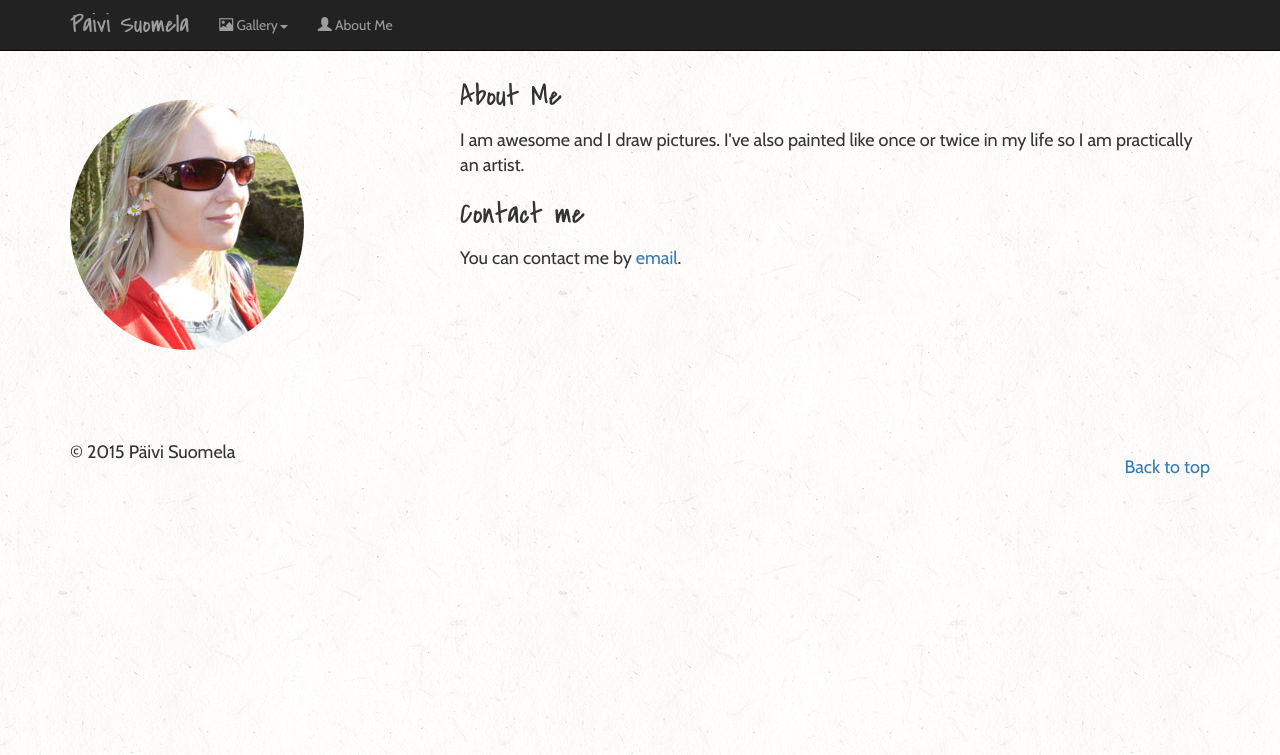
After one commit to peconia/MyPorfolio, a Django app: template gallery/templates/gallery/about_me.html in a window 1280 px wide. The commit adds this page. Shown: the top 755 px of the page. Run offline with Django 3.2, Linux system fonts and the light colour scheme; the template is opened without the code that fills it, so the values that code supplies are empty; some libraries are stand-ins or nearby versions.

Commit message:
added about me page and updated fonts

```diff
--- /dev/null
+++ b/gallery/templates/gallery/about_me.html
@@ -0,0 +1,23 @@
+{% extends 'gallery/base.html' %}
+{% load staticfiles %}
+{% block content %}
+
+
+
+    <div class="container">
+        <div class="row">
+            <div class="col-md-4">
+                <img src="{% static 'images/paivi.jpg' %}" alt="Paivi" class="img-circle myface">
+            </div>
+            <div class="col-md-8">
+                <h2>About Me</h2>
+                <p>I am awesome and I draw pictures. I've also painted like once or twice in my life so I am practically an artist.</p>
+                <h2>Contact me</h2>
+                <p>You can contact me by <a href="mailto:paivi@suomela.me">email</a>.</p>
+
+
+            </div>
+        </div>
+
+
+{% endblock content %}
--- a/gallery/templates/gallery/art_detail.html
+++ b/gallery/templates/gallery/art_detail.html
@@ -7,18 +7,18 @@
     <div class="container">
         <div class="row">
             <div class="col-lg-12">
-                <img class="img-responsive" src="{{ artwork.art.url }}">
+                <img class="img-responsive center-block" src="{{ artwork.art.url }}">
             </div>
         </div>
         <div class="row">
-            <div class="col-md-10">
+            <div class="col-md-10 center">
                 <h1> {{ artwork.title }} - {{ artwork.published_date.year }}</h1>
                 <p>{{ artwork.description|linebreaks }} </p>
                 <p>{% if previous %}
                     <a class="btn btn-lg btn-primary btn-custom" href='{% url "art" art_id=previous.id %}'>Previous</a>
                     {% endif %}
                     {% if next %}
-                    <a class="btn btn-lg btn-primary btn-custom" href='{% url "art" art_id=next.id %}'>Next</a>
+                    <a class="btn btn-lg btn-primary btn-custom pull-right" href='{% url "art" art_id=next.id %}'>Next</a>
                     {% endif %}
                 </p>
             </div>
--- a/gallery/templates/gallery/base.html
+++ b/gallery/templates/gallery/base.html
@@ -9,8 +9,7 @@
     <title>Paivi Suomela</title>
 
     <!-- fonts -->
-    <link href="http://fonts.googleapis.com/css?family=Lobster" rel="stylesheet" type="text/css">
-    <link href="http://fonts.googleapis.com/css?family=Josefin+Sans" rel="stylesheet" type="text/css">
+    <link href='http://fonts.googleapis.com/css?family=Covered+By+Your+Grace|Cabin' rel='stylesheet' type='text/css'>
 
     <!-- Bootstrap -->
     <link href="{% static 'css/bootstrap.min.css' %}" rel="stylesheet" media="screen">
@@ -46,16 +45,15 @@
           <!-- Collect the nav links, forms, and other content for toggling -->
           <div class="collapse navbar-collapse">
             <ul class="nav navbar-nav">
-              <li class="active"><a href="/"><span class="glyphicon glyphicon-home"></span> Home</a></li>
               <li class="dropdown"><a href="index.html" class="dropdown-toggle" data-toggle="dropdown"><span class="glyphicon glyphicon-picture"></span> Gallery<b class="caret"></b></a>
                   <ul class="dropdown-menu">
-                    <li><a href="drawings.html">Drawings</a></li>
-                    <li><a href="paintings.html">Paintings</a></li>
+                    <li><a href="{% url 'gallery.views.gallery_detail' gallery_title_slug='drawings' %}">Drawings</a></li>
+                    <li><a href="{% url 'gallery.views.gallery_detail' gallery_title_slug='paintings' %}">Paintings</a></li>
                   </ul>
 
               </li>
               <li>
-                <a href="aboutMe.html" ><span class="glyphicon glyphicon-user"></span> About Me</a>
+                <a href="{% url 'gallery.views.about_me' %}" ><span class="glyphicon glyphicon-user"></span> About Me</a>
             </li>
             </ul>
           </div><!-- /.navbar-collapse -->
@@ -80,7 +78,7 @@
     <!-- jQuery (necessary for Bootstrap's JavaScript plugins) -->
     <script src="https://ajax.googleapis.com/ajax/libs/jquery/1.11.2/jquery.min.js"></script>
     <!-- Include all compiled plugins (below), or include individual files as needed -->
-
+    <script src="https://cdnjs.cloudflare.com/ajax/libs/masonry/3.3.0/masonry.pkgd.min.js"></script>
     <script src="{% static 'js/bootstrap.min.js' %}"></script>
   </body>
 </html>
--- a/gallery/urls.py
+++ b/gallery/urls.py
@@ -6,4 +6,5 @@ urlpatterns = [
     url(r'^$', views.galleries, name='home'),
     url(r'^gallery/(?P<gallery_title_slug>[\w\-]+)/', views.gallery_detail, name='gallery_detail'),
     url(r'^art/(?P<art_id>[0-9]+)/$', views.art_detail, name='art'),
+    url(r'^about/$', views.about_me, name="aboutMe"),
 ]
--- a/static/css/custom.css
+++ b/static/css/custom.css
@@ -18,17 +18,17 @@ footer {
 
 
 h1, h2, h3, h4, h5, h6 {
-    font-family: 'Lobster', Georgia, Times, serif;
+    font-family: 'Covered By Your Grace', Georgia, Times, serif;
 
 }
 
 .changeFont {
-     font-family: 'Lobster', Georgia, Times, serif;
+     font-family: 'Covered By Your Grace', Georgia, Times, serif;
      font-size: 25px
  }
 
 p, div {
-    font-family: 'Josefin Sans', Helvetica, Arial, sans-serif;
+    font-family: 'Cabin', Helvetica, Arial, sans-serif;
 }
 
 p {
@@ -37,9 +37,23 @@ p {
     margin-top: 15px;
 }
 
+.center {
+     float: none;
+     margin-left: auto;
+     margin-right: auto;
+}
+
+.galleryOptions {
+      text-align: center;
+    }
+
+.myface {
+    margin-top: 40px;
+    margin-bottom: 40px;
+}
 
 body {
-    background: url(/images/lightpaperfibers.png) repeat 0 0;
+    background: url(/static/images/lightpaperfibers.png) repeat 0 0;
 }
 
 /* remove gradient background form carousel */
@@ -53,6 +67,7 @@ body {
 .btn-custom {
   background-color: #3a0371;
   border-color: #3a0371;
+  font-family: 'Covered By Your Grace', cursive;
 }
 .btn-custom:hover,
 .btn-custom:focus,
@@ -81,6 +96,8 @@ fieldset[disabled] .btn-custom.active {
 
 /* TESTING */
 
+/*
+
 .navbar-wrapper {
   position: relative;
   z-index: 10;
@@ -102,7 +119,6 @@ fieldset[disabled] .btn-custom.active {
       margin-right: 10px;
     }
 
-.myface {
-    margin-top: 40px;
-    margin-bottom: 40px;
-}
+
+
+*/
```
Also changed, not shown: gallery/templates/gallery/galleries.html (+6 -3 lines), gallery/views.py (+4 -5 lines), static/images/lightpaperfibers.png (added), static/images/paivi.jpg (added).
